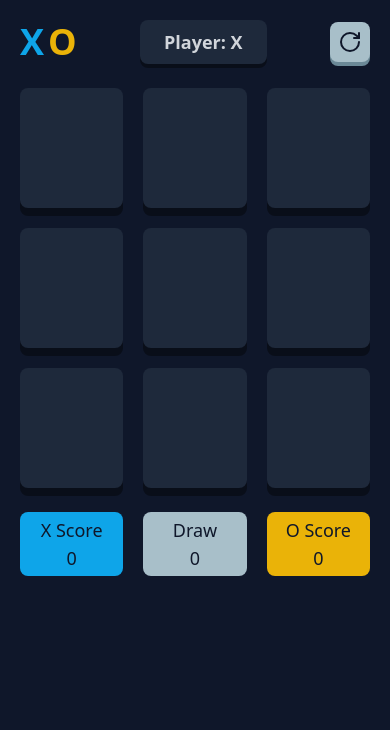
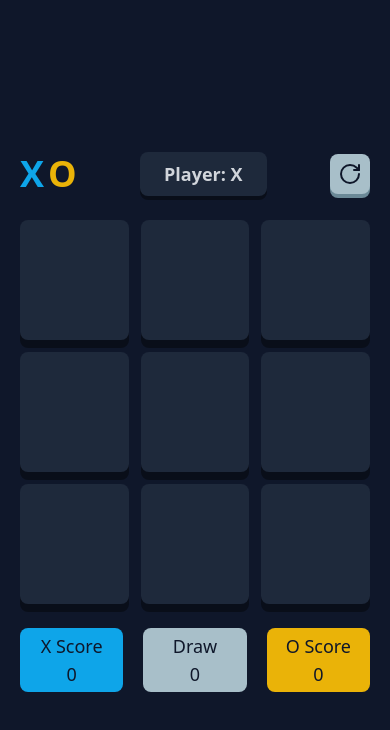
Before and after one commit to hphuc1609/Tic-tac-toe-game, a React (Vite) app: page /single in a window 390 px wide. Shown: the top 730 px of the page. Built offline with nearby package versions, Linux system fonts and the light colour scheme; no server answers.

Commit message:
chore: handle logic cpu move. Update UI component

```diff
--- a/src/components/Board.tsx
+++ b/src/components/Board.tsx
@@ -1,3 +1,4 @@
+import clsx from 'clsx'
 import Tiles from './Tiles'
 
 interface BoardProps {
@@ -5,11 +6,16 @@ interface BoardProps {
   playerTurn: string
   handleClick: (index: number) => void
   winningIndices: number[]
+  isSingle: boolean
 }
 
-const Board = ({ board, playerTurn, handleClick, winningIndices }: BoardProps) => {
+const Board = ({ board, playerTurn, handleClick, winningIndices, isSingle }: BoardProps) => {
   return (
-    <div className='w-full grid grid-cols-3 text-center gap-5'>
+    <div
+      className={clsx('w-full grid grid-cols-3 text-center gap-3 sm:gap-5', {
+        'pointer-events-none': isSingle && playerTurn === 'O'
+      })}
+    >
       {board.map((value, index) => (
         <Tiles
           key={index}
--- a/src/components/Modal.tsx
+++ b/src/components/Modal.tsx
@@ -28,14 +28,14 @@ const Modal = ({ open, content, btnTextLeft, btnTextRight, handleCancel, handleS
     <div
       aria-label='modal'
       className={clsx(
-        'fixed inset-0 z-50 flex items-center justify-center bg-black/50 transition-all duration-300',
+        'fixed inset-0 z-50 flex items-center justify-center bg-black/50 transition-all duration-500',
         open ? 'visible opacity-100' : 'invisible opacity-0'
       )}
     >
       <div
         className={clsx(
-          'relative w-full p-16 bg-primaryDark transition-all duration-500',
-          open ? 'translate-y-0' : 'translate-y-full'
+          'relative w-full p-16 max-sm:px-4 bg-primaryDark transition-all duration-700',
+          open ? 'translate-y-0 opacity-100' : 'translate-y-full opacity-0'
         )}
       >
         <div className='max-w-lg mx-auto'>
--- a/src/components/TicTacToe.tsx
+++ b/src/components/TicTacToe.tsx
@@ -14,6 +14,22 @@ import clearSound from '@/sound/mixkit-clear-mouse-clicks-2997.wav'
 import alertSound from '@/sound/mixkit-video-game-mystery-alert-234.wav'
 import clickSound from '@/sound/mixkit-video-game-retro-click-237.wav'
 import winningSound from '@/sound/mixkit-winning-notification-2018.wav'
+
+const winningCombinations = [
+  // Rows
+  { combo: [0, 1, 2] },
+  { combo: [3, 4, 5] },
+  { combo: [6, 7, 8] },
+
+  // Columns
+  { combo: [0, 3, 6] },
+  { combo: [1, 4, 7] },
+  { combo: [2, 5, 8] },
+
+  // Diagonals
+  { combo: [0, 4, 8] },
+  { combo: [2, 4, 6] }
+]
 
 const TicTacToe = () => {
   const [board, setBoard] = useState<string[]>(Array(9).fill(null))
@@ -48,30 +64,12 @@ const TicTacToe = () => {
 
   // Check for winner
   useEffect(() => {
-    const winningCombinations = [
-      // Rows
-      { combo: [0, 1, 2] },
-      { combo: [3, 4, 5] },
-      { combo: [6, 7, 8] },
-
-      // Columns
-      { combo: [0, 3, 6] },
-      { combo: [1, 4, 7] },
-      { combo: [2, 5, 8] },
-
-      // Diagonals
-      { combo: [0, 4, 8] },
-      { combo: [2, 4, 6] }
-    ]
-
     const checkWinner = () => {
       for (const { combo } of winningCombinations) {
-        const valueTile1 = board[combo[0]]
-        const valueTile2 = board[combo[1]]
-        const valueTile3 = board[combo[2]]
+        const [a, b, c] = combo
 
-        if (valueTile1 && valueTile1 === valueTile2 && valueTile1 === valueTile3) {
-          setWinner(valueTile1)
+        if (board[a] && board[a] === board[b] && board[a] === board[c]) {
+          setWinner(board[a])
           setWinningIndices(combo)
           playWin()
 
@@ -110,14 +108,31 @@ const TicTacToe = () => {
 
         if (emptyIndices.length === 0 || winner) return
 
-        const randomIndex = emptyIndices[Math.floor(Math.random() * emptyIndices.length)]
+        // Random move
+        let cpuMoveIndex: number = emptyIndices[Math.floor(Math.random() * emptyIndices.length)]
+
+        for (const { combo } of winningCombinations) {
+          const [a, b, c] = combo
+
+          if (currentBoard[a] === 'X' && currentBoard[b] === 'X' && currentBoard[c] === null) {
+            cpuMoveIndex = c
+            break
+          } else if (currentBoard[a] === 'X' && currentBoard[c] === 'X' && currentBoard[b] === null) {
+            cpuMoveIndex = b
+            break
+          } else if (currentBoard[b] === 'X' && currentBoard[c] === 'X' && currentBoard[a] === null) {
+            cpuMoveIndex = a
+            break
+          }
+        }
+
         const newBoard = [...currentBoard]
-        newBoard[randomIndex] = 'O'
+        newBoard[cpuMoveIndex] = 'O'
         setBoard(newBoard)
         setPlayerTurn('X')
       }
 
-      const cpuMove = setTimeout(() => handleCPUMove(board), 1000)
+      const cpuMove = setTimeout(() => handleCPUMove(board), 1500)
       return () => clearTimeout(cpuMove)
     }
   }, [app.option, board, playerTurn, winner])
@@ -158,7 +173,7 @@ const TicTacToe = () => {
       initial={{ opacity: 0 }}
       transition={{ duration: 1, delay: 0.3 }}
       exit={{ opacity: 0 }}
-      className='flex flex-col items-center gap-6 w-[500px]'
+      className='flex flex-col items-center justify-center gap-6 w-[500px]'
     >
       <div className='flex items-center justify-between w-full'>
         <div className='text-4xl font-extrabold flex gap-1 cursor-pointer' onClick={handleOpenQuitModal}>
@@ -170,7 +185,13 @@ const TicTacToe = () => {
         </div>
         <ResetButton handleOpenModal={handleOpenModal} />
       </div>
-      <Board board={board} playerTurn={playerTurn} handleClick={handleClick} winningIndices={winningIndices} />
+      <Board
+        board={board}
+        playerTurn={playerTurn}
+        handleClick={handleClick}
+        winningIndices={winningIndices}
+        isSingle={app.option === 'single'}
+      />
       <Winner winner={winner} />
       <Score score={score} />
 
@@ -183,7 +204,7 @@ const TicTacToe = () => {
       />
       <Modal
         open={openQuit}
-        content='Quite game?'
+        content='Quit game?'
         btnTextRight='Yes, Quit'
         handleCancel={handleCancelModal}
         handleSubmit={handleQuitGame}
```
